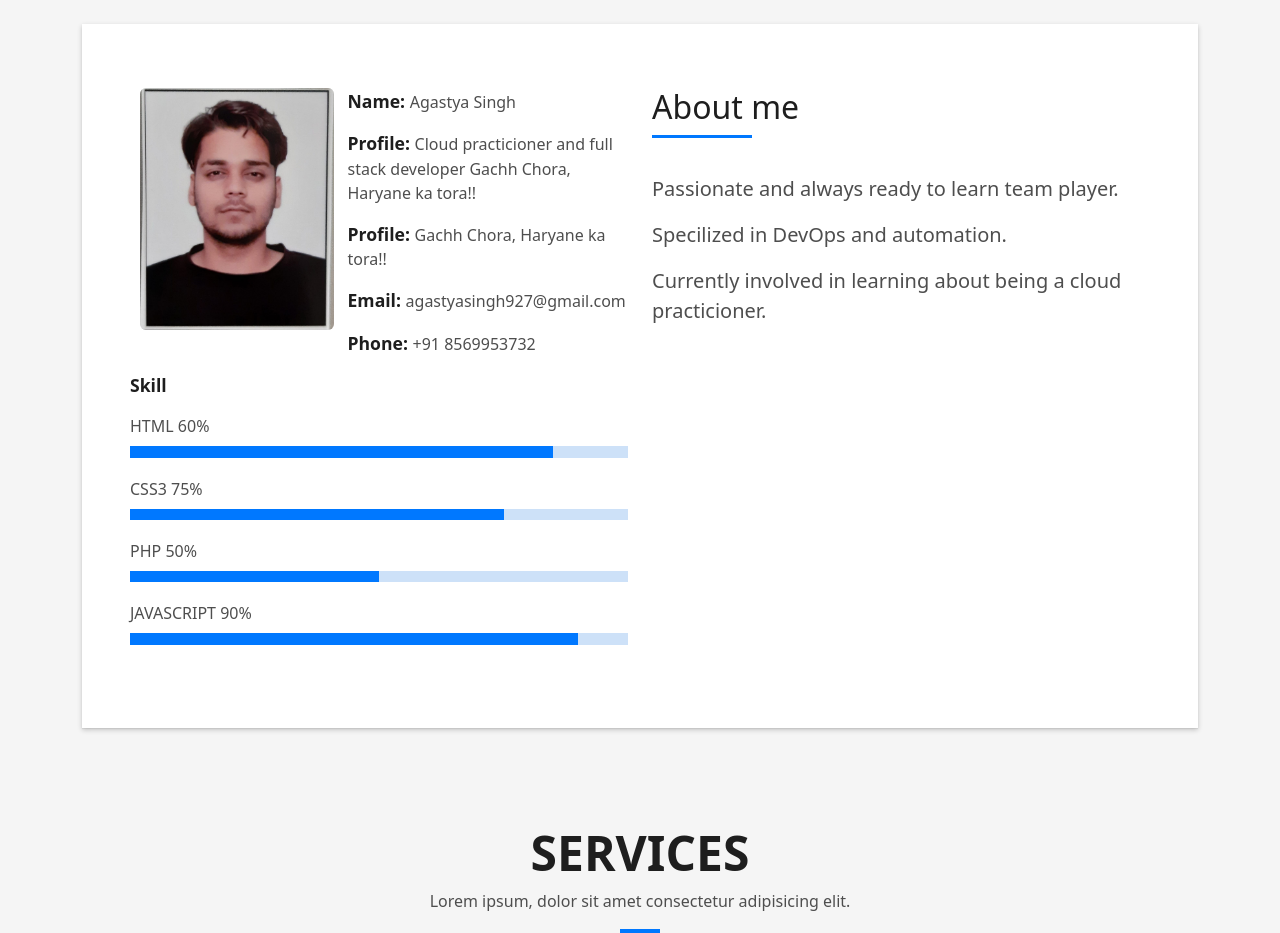
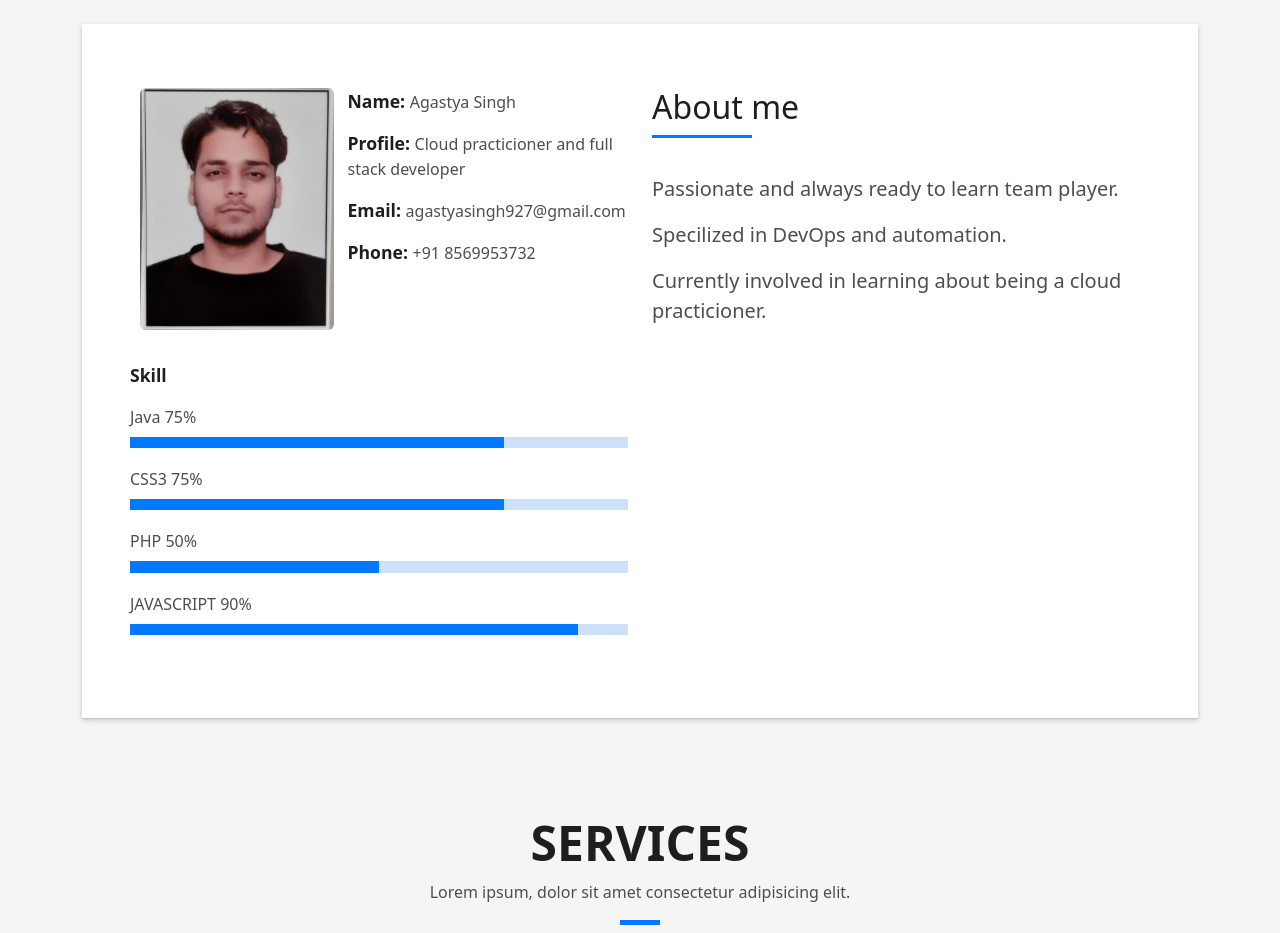
Before and after one commit to agastyasingh/myportfolio.github.io, a plain HTML site: page index.html in a window 1280 px wide. Shown: the part 840-1773 px from the top of the page. Drawn offline with Linux system fonts and the light colour scheme.

Commit message:
progress bar

```diff
--- a/index.html
+++ b/index.html
@@ -97,11 +97,7 @@
                                         <div class="col-sm-6 col-md-7">
                                             <div class="about-info">
                                                 <p><span class="title-s">Name: </span> <span>Agastya Singh</span></p>
-                                                <p><span class="title-s">Profile: </span> <span>
-    Cloud practicioner and full stack developer
-    Gachh Chora, Haryane ka tora!!
-</span></p>
-                                                <p><span class="title-s">Profile: </span> <span>Gachh Chora, Haryane ka tora!!</span></p>
+                                                <p><span class="title-s">Profile: </span> <span>Cloud practicioner and full stack developer</span></p>
                                                 <p><span class="title-s">Email: </span> <span>agastyasingh927@gmail.com</span></p>
                                                 <p><span class="title-s">Phone: </span> <span>+91 8569953732</span></p>
                                             </div>
@@ -109,9 +105,9 @@
                                     </div>
                                     <div class="skill-mf">
                                         <p class="title-s">Skill</p>
-                                        <span>HTML</span> <span class="pull-right">60%</span>
+                                        <span>Java</span> <span class="pull-right">75%</span>
                                         <div class="progress">
-                                            <div class="progress-bar" role="progressbar" style="width: 85%;" aria-valuenow="85" aria-valuemin="0" aria-valuemax="100"></div>
+                                            <div class="progress-bar" role="progressbar" style="width: 75%;" aria-valuenow="75" aria-valuemin="0" aria-valuemax="100"></div>
                                         </div>
                                         <span>CSS3</span> <span class="pull-right">75%</span>
                                         <div class="progress">
```
